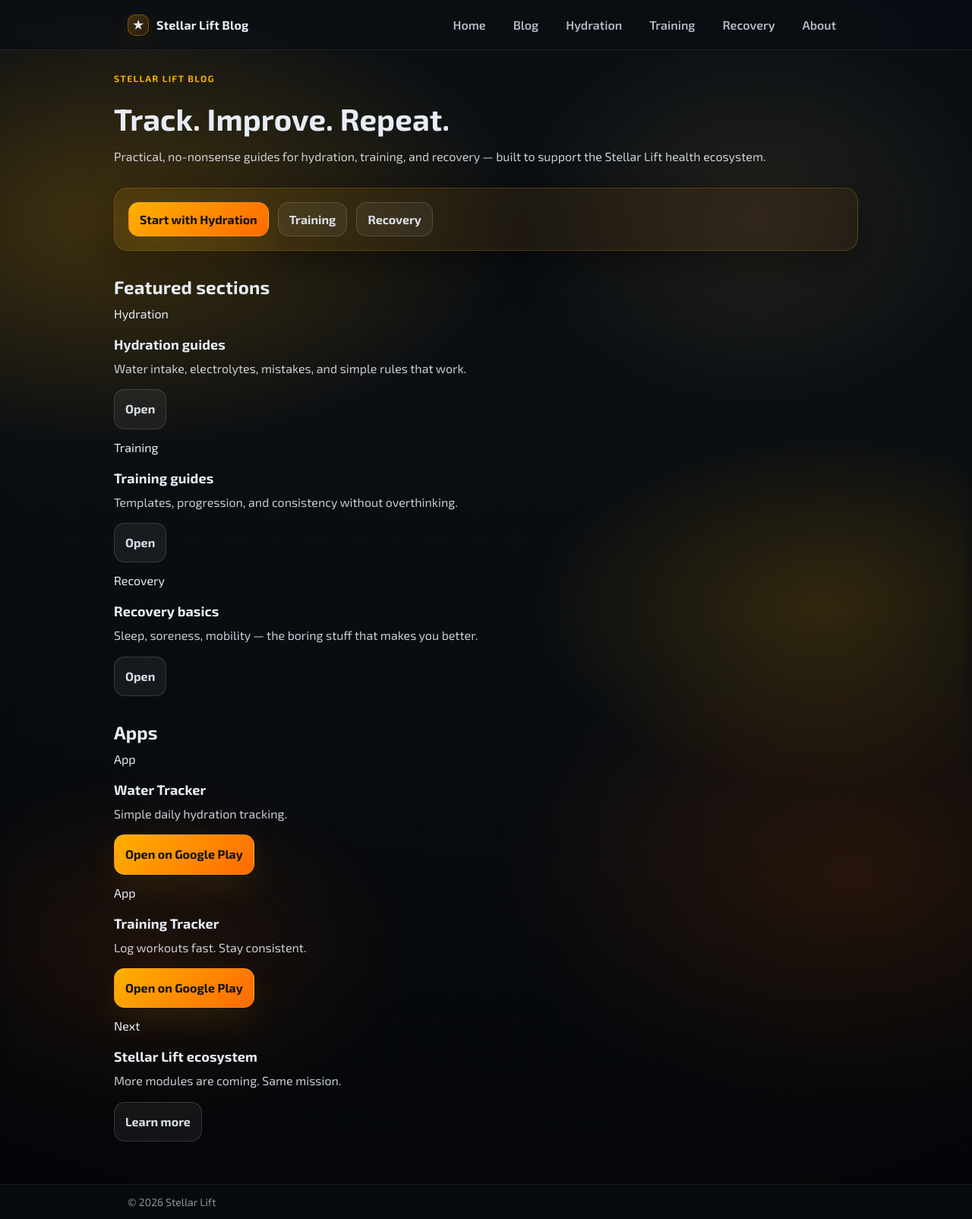
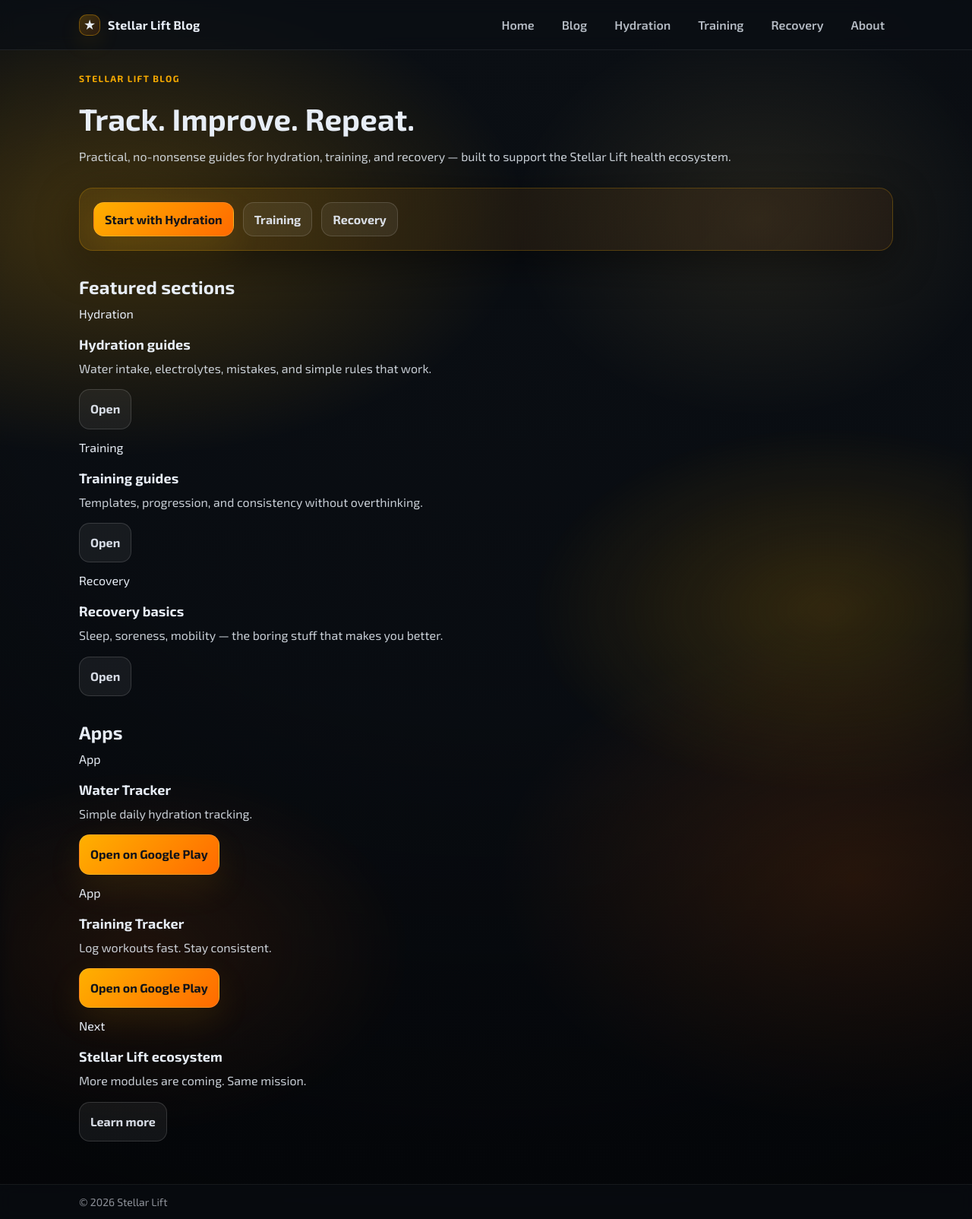
Before and after one commit to AntczakEI/stellarlift-blog, a Jekyll site: the page built from index.html, in a window 1280 px wide. Shown: the whole page at 76% size. Built offline with Jekyll 4.4.1, drawn with Linux system fonts in a browser that asks for light colours.

Commit message:
Update main.css

```diff
--- a/assets/css/main.css
+++ b/assets/css/main.css
@@ -3,9 +3,9 @@
   --bg-2: #070a0f;
 
   /* PODBITE kolory */
-  --accent: #ffb000;      /* mocniejszy złoto-pomarańcz */
-  --accent-2: #ff6a00;    /* bardziej soczysty pomarańcz */
-  --accent-3: #ffd36a;    /* jasny highlight */
+  --accent: #ffb000;
+  --accent-2: #ff6a00;
+  --accent-3: #ffd36a;
 
   --text: #e7edf6;
   --muted: rgba(231,237,246,.72);
@@ -18,38 +18,36 @@
   --shadow: 0 18px 55px rgba(0,0,0,.55);
   --radius: 18px;
 
-  --maxw: 980px;
+  /* Szerokość contentu + stałe boczne marginesy */
+  --maxw: 1120px;
+  --gutter: 24px;
 }
 
-/* Base */
 *{ box-sizing:border-box; }
 html, body{ height:100%; }
+
 body{
   margin:0;
   font-family: "Exo 2", system-ui, -apple-system, Segoe UI, Roboto, Arial, sans-serif;
   color: var(--text);
   background: var(--bg);
 
-  /* KLUCZ: body NIE scrolluje */
+  /* body NIE scrolluje */
   overflow: hidden;
 }
 
-/* Fixed anchored background (never scrolls) */
+/* Fixed anchored background */
 .bg-fixed{
   position: fixed;
   inset: 0;
   z-index: -2;
   pointer-events: none;
-
-  /* Stable base gradient */
   background:
     radial-gradient(900px 520px at 12% 18%, rgba(255,176,0,.22), transparent 60%),
     radial-gradient(760px 520px at 88% 72%, rgba(255,106,0,.16), transparent 62%),
     radial-gradient(520px 420px at 78% 18%, rgba(255,211,106,.10), transparent 62%),
     linear-gradient(180deg, var(--bg) 0%, var(--bg-2) 100%);
 }
-
-/* Extra glows + vignette pinned to viewport */
 .bg-fixed::before{
   content:"";
   position:absolute;
@@ -69,11 +67,22 @@ body{
   opacity: .9;
 }
 
-/* Layout shell: header fixed-ish, main scroll */
+/* Shell */
 .page-shell{
   height: 100vh;
   display: flex;
   flex-direction: column;
+}
+
+/* ====== JEDEN KONTENER NA MARGINESY ====== */
+.site-header-inner,
+.content-wrap,
+.site-footer-inner{
+  width: 100%;
+  max-width: var(--maxw);
+  margin: 0 auto;
+  padding-left: var(--gutter);
+  padding-right: var(--gutter);
 }
 
 /* Header */
@@ -87,9 +96,8 @@ body{
   border-bottom: 1px solid rgba(255,255,255,.08);
 }
 .site-header-inner{
-  max-width: var(--maxw);
-  margin: 0 auto;
-  padding: 14px 18px;
+  padding-top: 14px;
+  padding-bottom: 14px;
   display:flex;
   align-items:center;
   justify-content:space-between;
@@ -140,16 +148,13 @@ body{
   background: rgba(255,255,255,.04);
 }
 
-/* Main scroll container */
+/* Main scroll container
+   (UWAGA: tylko padding pionowy, boczne robi content-wrap) */
 .site-main{
   flex: 1 1 auto;
   overflow-y: auto;
   -webkit-overflow-scrolling: touch;
-  padding: 26px 18px 42px;
-}
-.content-wrap{
-  max-width: var(--maxw);
-  margin: 0 auto;
+  padding: 26px 0 42px; /* ZERO left/right */
 }
 
 /* Footer */
@@ -160,36 +165,24 @@ body{
   backdrop-filter: blur(10px);
 }
 .site-footer-inner{
-  max-width: var(--maxw);
-  margin: 0 auto;
-  padding: 14px 18px;
+  padding-top: 14px;
+  padding-bottom: 14px;
   color: rgba(231,237,246,.60);
   font-size: 14px;
 }
 
 /* Typography */
-h1, h2, h3{
-  letter-spacing: .1px;
-}
-h1{
-  margin: 10px 0 14px;
-  font-size: 40px;
-  line-height: 1.12;
-}
-h2{
-  margin: 34px 0 10px;
-  font-size: 24px;
-  line-height: 1.2;
-}
-h3{
-  margin: 20px 0 8px;
-  font-size: 18px;
-}
+h1, h2, h3{ letter-spacing: .1px; }
+h1{ margin: 10px 0 14px; font-size: 40px; line-height: 1.12; }
+h2{ margin: 34px 0 10px; font-size: 24px; line-height: 1.2; }
+h3{ margin: 20px 0 8px; font-size: 18px; }
+
 p{
   margin: 0 0 14px;
   color: rgba(231,237,246,.86);
   line-height: 1.65;
 }
+
 a{ color: var(--accent-3); }
 a:hover{ color: #ffe2a0; }
 
@@ -200,7 +193,6 @@ hr{
   margin: 24px 0;
 }
 
-/* Eyebrow label */
 .eyebrow{
   margin: 0 0 10px;
   display:inline-block;
@@ -211,14 +203,13 @@ hr{
   color: rgba(255,176,0,.95);
 }
 
-/* Lists */
 ul, ol{
   margin: 0 0 14px 18px;
   color: rgba(231,237,246,.86);
 }
 li{ margin: 6px 0; }
 
-/* Call-to-action block */
+/* CTA */
 .hero-cta{
   margin-top: 28px;
   padding: 18px;
@@ -252,9 +243,7 @@ li{ margin: 6px 0; }
   border: 1px solid rgba(255,255,255,.14);
   box-shadow: none;
 }
-.btn-ghost:hover{
-  background: rgba(255,255,255,.08);
-}
+.btn-ghost:hover{ background: rgba(255,255,255,.08); }
 
 /* Code blocks */
 code, pre{
@@ -271,6 +260,7 @@ pre{
 
 /* Responsive */
 @media (max-width: 720px){
+  :root{ --gutter: 16px; }
   h1{ font-size: 32px; }
   .nav{ gap: 8px; }
   .nav-link{ padding: 7px 9px; }
```
